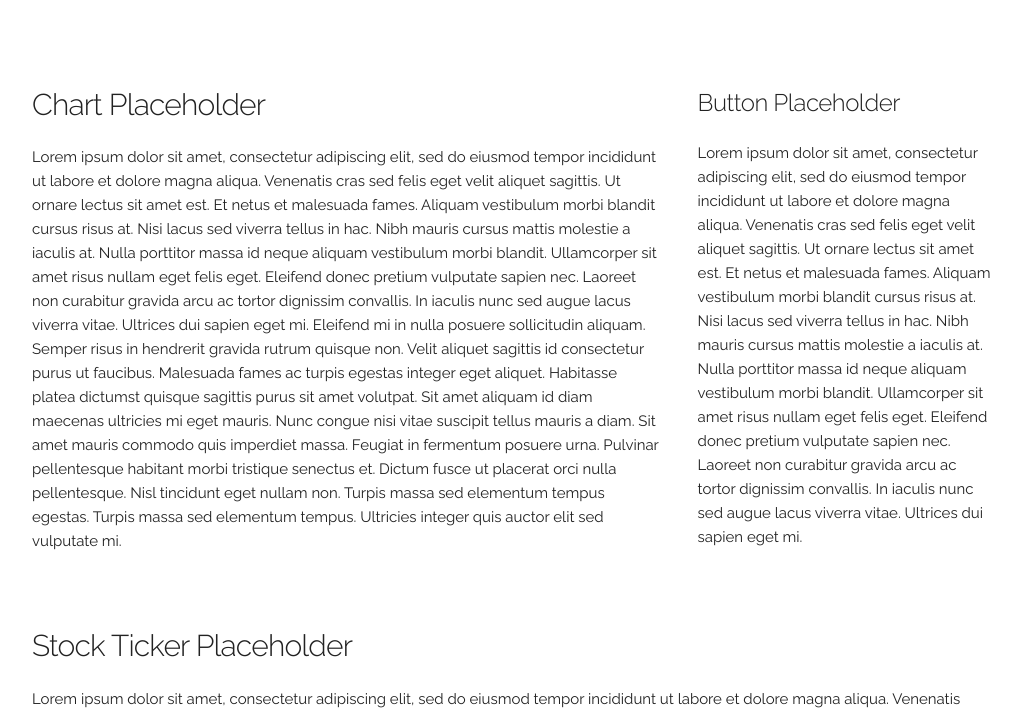
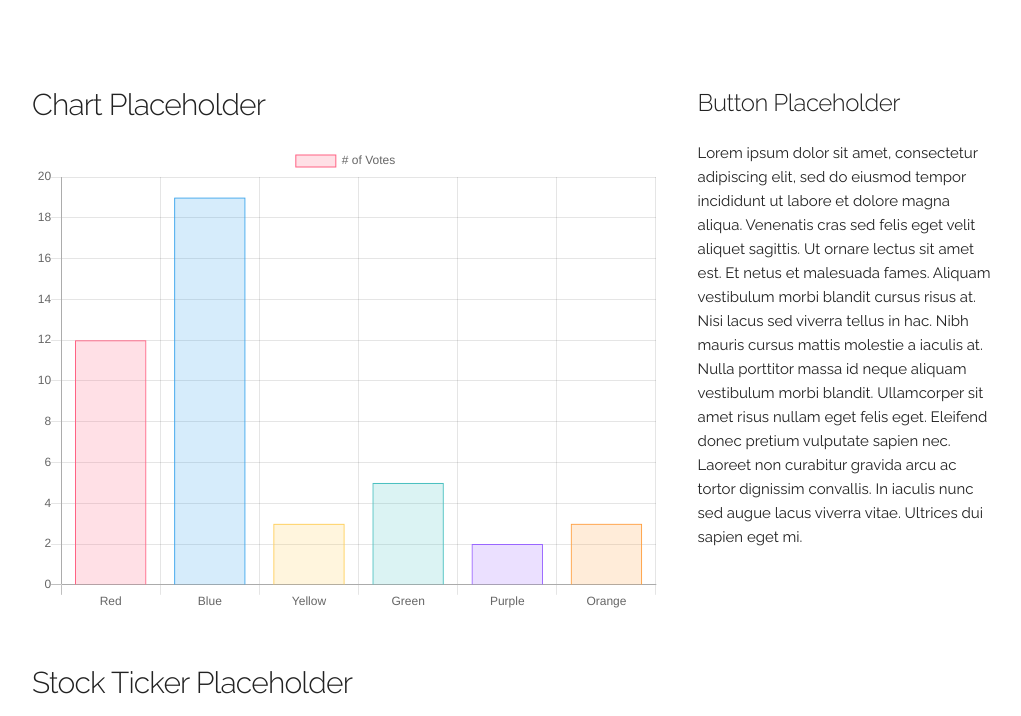
Before and after one commit to aalu1418/fullstackI_project, a website: page index.html in a window 1280 px wide. Shown: the part 770-1486 px from the top of the page, without its empty margins (128-1149 px from the left). Drawn offline with nearby package versions, Linux system fonts and the light colour scheme.

Commit message:
installed chart.js

```diff
--- a/index.html
+++ b/index.html
@@ -35,6 +35,7 @@
       rel="stylesheet"
       href="https://fonts.googleapis.com/icon?family=Material+Icons"
     />
+    <script src="node_modules/chart.js/dist/Chart.js"></script>
   </head>
   <body>
     <!-- Primary Page Layout
@@ -53,30 +54,50 @@
       <div class="row content" style="padding-top: 10%">
         <div class="two-thirds column">
           <h4>Chart Placeholder</h4>
-          <p>
-            Lorem ipsum dolor sit amet, consectetur adipiscing elit, sed do
-            eiusmod tempor incididunt ut labore et dolore magna aliqua.
-            Venenatis cras sed felis eget velit aliquet sagittis. Ut ornare
-            lectus sit amet est. Et netus et malesuada fames. Aliquam vestibulum
-            morbi blandit cursus risus at. Nisi lacus sed viverra tellus in hac.
-            Nibh mauris cursus mattis molestie a iaculis at. Nulla porttitor
-            massa id neque aliquam vestibulum morbi blandit. Ullamcorper sit
-            amet risus nullam eget felis eget. Eleifend donec pretium vulputate
-            sapien nec. Laoreet non curabitur gravida arcu ac tortor dignissim
-            convallis. In iaculis nunc sed augue lacus viverra vitae. Ultrices
-            dui sapien eget mi. Eleifend mi in nulla posuere sollicitudin
-            aliquam. Semper risus in hendrerit gravida rutrum quisque non. Velit
-            aliquet sagittis id consectetur purus ut faucibus. Malesuada fames
-            ac turpis egestas integer eget aliquet. Habitasse platea dictumst
-            quisque sagittis purus sit amet volutpat. Sit amet aliquam id diam
-            maecenas ultricies mi eget mauris. Nunc congue nisi vitae suscipit
-            tellus mauris a diam. Sit amet mauris commodo quis imperdiet massa.
-            Feugiat in fermentum posuere urna. Pulvinar pellentesque habitant
-            morbi tristique senectus et. Dictum fusce ut placerat orci nulla
-            pellentesque. Nisl tincidunt eget nullam non. Turpis massa sed
-            elementum tempus egestas. Turpis massa sed elementum tempus.
-            Ultricies integer quis auctor elit sed vulputate mi.
-          </p>
+          <canvas id="myChart" width="400" height="300"></canvas>
+          <script>
+            var ctx = document.getElementById("myChart").getContext("2d");
+            var myChart = new Chart(ctx, {
+              type: "bar",
+              data: {
+                labels: ["Red", "Blue", "Yellow", "Green", "Purple", "Orange"],
+                datasets: [
+                  {
+                    label: "# of Votes",
+                    data: [12, 19, 3, 5, 2, 3],
+                    backgroundColor: [
+                      "rgba(255, 99, 132, 0.2)",
+                      "rgba(54, 162, 235, 0.2)",
+                      "rgba(255, 206, 86, 0.2)",
+                      "rgba(75, 192, 192, 0.2)",
+                      "rgba(153, 102, 255, 0.2)",
+                      "rgba(255, 159, 64, 0.2)"
+                    ],
+                    borderColor: [
+                      "rgba(255, 99, 132, 1)",
+                      "rgba(54, 162, 235, 1)",
+                      "rgba(255, 206, 86, 1)",
+                      "rgba(75, 192, 192, 1)",
+                      "rgba(153, 102, 255, 1)",
+                      "rgba(255, 159, 64, 1)"
+                    ],
+                    borderWidth: 1
+                  }
+                ]
+              },
+              options: {
+                scales: {
+                  yAxes: [
+                    {
+                      ticks: {
+                        beginAtZero: true
+                      }
+                    }
+                  ]
+                }
+              }
+            });
+          </script>
         </div>
         <div class="one-third column">
           <h5>Button Placeholder</h5>
```
Also changed, not shown: package.json (added, +14 -0 lines), README.md, 1 other file.
